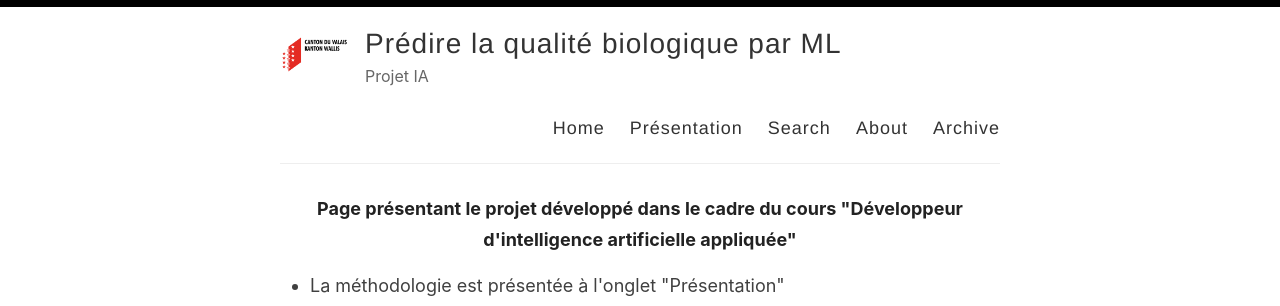
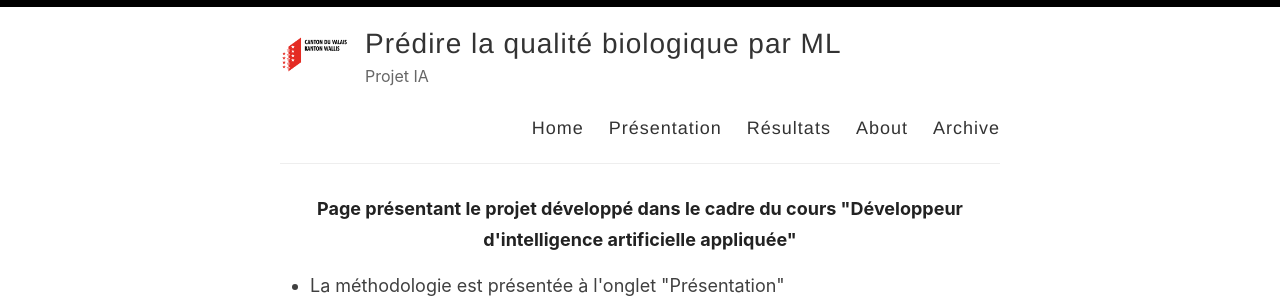
Before and after one commit to sca-opdir/sber-biodiversite-ml-prediction, a Jekyll site: the page built from index.html, in a window 1280 px wide. Shown: the top 306 px of the page. Built offline with Jekyll 4.4.1, drawn with Linux system fonts in a browser that asks for light colours; the list of posts is cut into pages by our own code.

Commit message:
Update default.html

```diff
--- a/_layouts/default.html
+++ b/_layouts/default.html
@@ -29,8 +29,8 @@
 
             <nav>
               <a href="{{ site.baseurl }}/">Home</a>
-              <a href="{{ site.baseurl }}/getting-started">Présentation</a>
-              <a href="{{ site.baseurl }}/search">Search</a>
+              <a href="{{ site.baseurl }}/presentation">Présentation</a>
+              <a href="{{ site.baseurl }}/results">Résultats</a>
              <a href="{{ site.baseurl }}/about">About</a>
                 <a href="{{ site.baseurl }}/archive">Archive</a>
             </nav>
```
